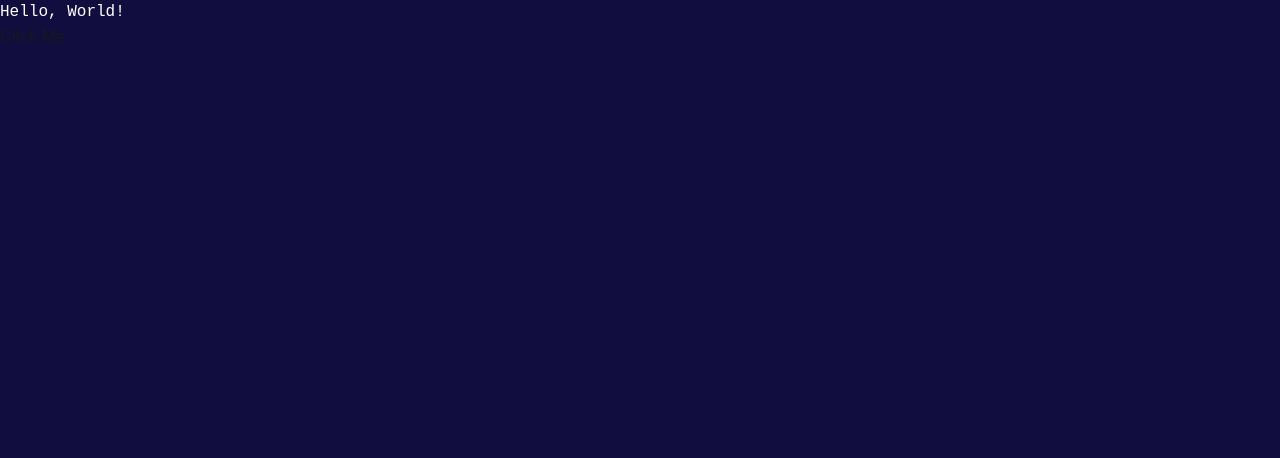
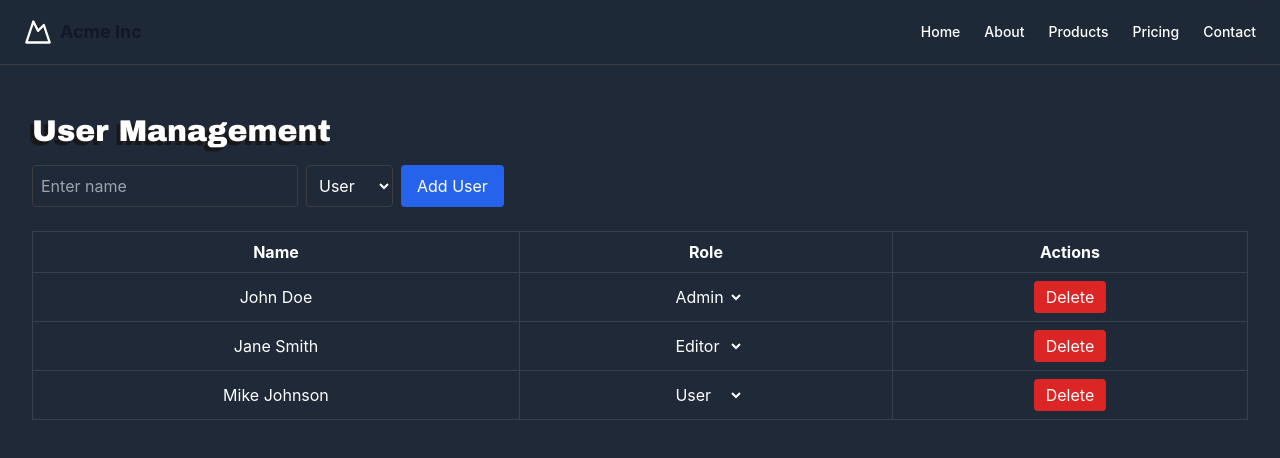
Before and after one commit to Abdulzizi/portfolio_blog_vue, a Vue app: page /admin/user in a window 1280 px wide. Shown: the top 458 px of the page. Built offline with nearby package versions, Linux system fonts and the light colour scheme.

Commit message:
admin dashboard starting point

```diff
--- /dev/null
+++ b/src/components/AdminNavbar.vue
@@ -0,0 +1,96 @@
+<template>
+    <header class="w-full border-b backdrop-blur-lg shadow-mdbg-gray-900">
+        <div class="container mx-auto flex h-16 max-w-7xl items-center justify-between px-4 md:px-6">
+            <!-- Logo -->
+            <router-link to="/" class="flex items-center gap-2">
+                <MountainIcon class="h-7 w-7" />
+                <span class="text-lg font-bold text-gray-900">Acme Inc</span>
+            </router-link>
+
+            <!-- Desktop Navigation -->
+            <nav class="hidden md:flex space-x-6">
+                <router-link v-for="link in links" :key="link.to" :to="link.to"
+                    class="text-sm font-medium transition hover:text-blue-600 dark:hover:text-blue-400"
+                    active-class="font-bold text-blue-600 dark:text-blue-400">
+                    {{ link.label }}
+                </router-link>
+            </nav>
+
+            <!-- Mobile Menu Button -->
+            <button @click="toggleMenu"
+                class="md:hidden p-2 rounded focus:outline-none focus:ring-2 focus:ring-blue-500">
+                <svg v-if="!isMobileMenuOpen" class="w-6 h-6 text-white" fill="none" stroke="currentColor"
+                    stroke-width="2" stroke-linecap="round" stroke-linejoin="round">
+                    <path d="M4 6h16M4 12h16M4 18h16" />
+                </svg>
+                <svg v-else class="w-6 h-6 text-white" fill="none" stroke="currentColor" stroke-width="2"
+                    stroke-linecap="round" stroke-linejoin="round">
+                    <path d="M6 6l12 12M6 18L18 6" />
+                </svg>
+            </button>
+        </div>
+
+        <!-- Mobile Menu -->
+        <transition name="slide-fade">
+            <div v-if="isMobileMenuOpen" class="absolute inset-x-0 top-16 bg-gray-900 border-t shadow-md md:hidden">
+                <div class="p-4 flex flex-col space-y-3">
+                    <router-link v-for="link in links" :key="link.to" :to="link.to"
+                        class="text-white hover:text-blue-600 dark:hover:text-blue-400"
+                        active-class="font-bold text-blue-600 dark:text-blue-400" @click="closeMenu">
+                        {{ link.label }}
+                    </router-link>
+                </div>
+            </div>
+        </transition>
+    </header>
+</template>
+
+<script setup>
+import { ref } from "vue";
+
+// Navigation Links
+const links = ref([
+    { to: "/", label: "Home" },
+    { to: "/about", label: "About" },
+    { to: "/products", label: "Products" },
+    { to: "/pricing", label: "Pricing" },
+    { to: "/contact", label: "Contact" },
+]);
+
+// Mobile Menu State
+const isMobileMenuOpen = ref(false);
+
+const toggleMenu = () => {
+    isMobileMenuOpen.value = !isMobileMenuOpen.value;
+};
+
+const closeMenu = () => {
+    isMobileMenuOpen.value = false;
+};
+
+// Dark Mode State
+const isDarkMode = ref(localStorage.getItem("theme") === "dark");
+
+const MountainIcon = {
+    template: `
+      <svg xmlns="http://www.w3.org/2000/svg" width="24" height="24" viewBox="0 0 24 24"
+           fill="none" stroke="currentColor" stroke-width="2" stroke-linecap="round" stroke-linejoin="round">
+        <path d="m8 3 4 8 5-5 5 15H2L8 3z" />
+      </svg>
+    `,
+};
+</script>
+
+<style>
+/* Smooth fade-in for mobile menu */
+.slide-fade-enter-active,
+.slide-fade-leave-active {
+    transition: opacity 0.3s ease, transform 0.3s ease;
+}
+
+.slide-fade-enter-from,
+.slide-fade-leave-to {
+    opacity: 0;
+    transform: translateY(-10px);
+}
+</style>
--- a/src/layouts/AdminMain.vue
+++ b/src/layouts/AdminMain.vue
@@ -1,20 +1,29 @@
 <script setup>
-
 import { computed } from "vue";
+import AdminNavbar from "@/components/AdminNavbar.vue";
 
 const props = defineProps({
-    fixed: Boolean
+    fixed: Boolean,
+    title: {
+        type: String,
+        default: "Dashboard" // Default title if none is provided
+    }
 });
 
 const mainClass = computed(() => [
     "peer-[.header-fixed]/header:mt-16",
-    "px-4 py-6",
+    "px-4 sm:px-6 lg:px-8 py-6 sm:py-8 lg:py-12",
     props.fixed && "fixed-main flex flex-grow flex-col overflow-hidden"
 ]);
 </script>
 
 <template>
-    <main :class="mainClass">
-        <slot />
-    </main>
+    <div class="min-h-screen bg-gray-800 text-white flex flex-col">
+        <AdminNavbar />
+        <main :class="mainClass">
+            <!-- Use the title prop properly -->
+            <h1 class="text-3xl font-bold mb-4">{{ title }}</h1>
+            <slot />
+        </main>
+    </div>
 </template>
--- a/src/views/Admin/User/index.vue
+++ b/src/views/Admin/User/index.vue
@@ -1,12 +1,75 @@
 <template>
-    <div>
-        <p class="text-white">Hello, World!</p>
-        <button @click="showAlert">Click Me</button>
-    </div>
+    <AdminMain title="User Management">
+
+        <!-- Add User Form -->
+        <div class="mb-6 flex gap-2">
+            <input v-model="newUser.name" placeholder="Enter name" class="p-2 border rounded bg-gray-800 text-white">
+            <select v-model="newUser.role" class="p-2 border rounded bg-gray-800 text-white">
+                <option value="Admin">Admin</option>
+                <option value="Editor">Editor</option>
+                <option value="User">User</option>
+            </select>
+            <button @click="addUser" class="px-4 py-2 bg-blue-600 rounded">Add User</button>
+        </div>
+
+        <!-- User List Table -->
+        <table class="w-full border border-gray-700">
+            <thead>
+                <tr class="bg-gray-800">
+                    <th class="p-2 border border-gray-700">Name</th>
+                    <th class="p-2 border border-gray-700">Role</th>
+                    <th class="p-2 border border-gray-700">Actions</th>
+                </tr>
+            </thead>
+            <tbody>
+                <tr v-for="(user, index) in users" :key="index" class="text-center">
+                    <td class="p-2 border border-gray-700">{{ user.name }}</td>
+                    <td class="p-2 border border-gray-700">
+                        <select v-model="user.role" @change="updateRole(index)" class="p-1 bg-gray-800 text-white">
+                            <option value="Admin">Admin</option>
+                            <option value="Editor">Editor</option>
+                            <option value="User">User</option>
+                        </select>
+                    </td>
+                    <td class="p-2 border border-gray-700">
+                        <button @click="deleteUser(index)" class="px-3 py-1 bg-red-600 rounded">Delete</button>
+                    </td>
+                </tr>
+            </tbody>
+        </table>
+    </AdminMain>
 </template>
 
 <script setup>
-function showAlert() {
-    alert('Button clicked!');
-}
+import { ref } from 'vue';
+import AdminMain from '@/layouts/AdminMain.vue';
+
+// Hardcoded user list
+const users = ref([
+    { name: "John Doe", role: "Admin" },
+    { name: "Jane Smith", role: "Editor" },
+    { name: "Mike Johnson", role: "User" }
+]);
+
+// New user input
+const newUser = ref({ name: "", role: "User" });
+
+// Add new user
+const addUser = () => {
+    if (newUser.value.name.trim()) {
+        users.value.push({ ...newUser.value });
+        newUser.value.name = "";
+        newUser.value.role = "User";
+    }
+};
+
+// Update user role
+const updateRole = (index) => {
+    console.log(`Updated ${users.value[index].name} role to ${users.value[index].role}`);
+};
+
+// Delete user
+const deleteUser = (index) => {
+    users.value.splice(index, 1);
+};
 </script>
```
Also changed, not shown: src/assets/index.css (line endings or trailing spaces).
